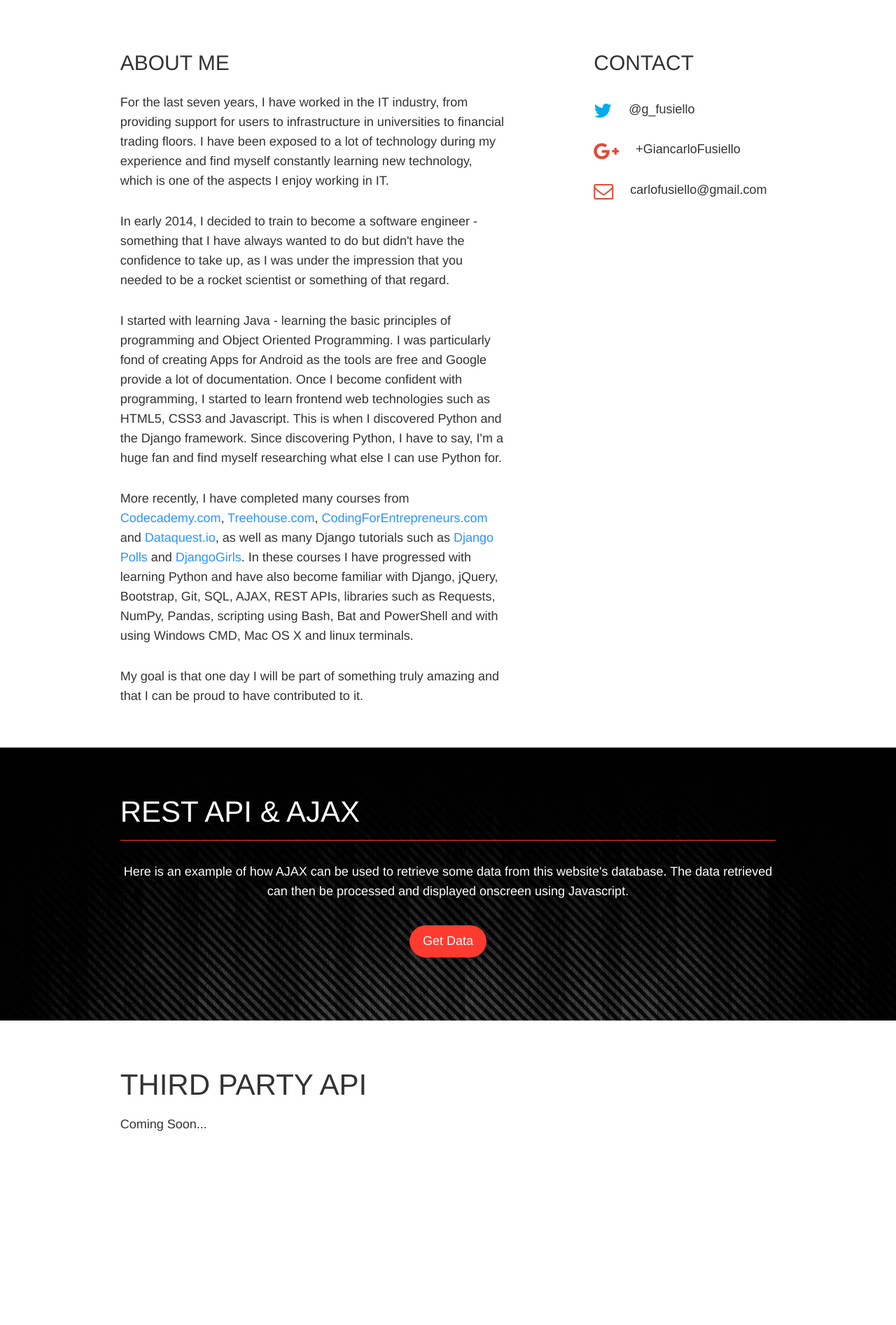
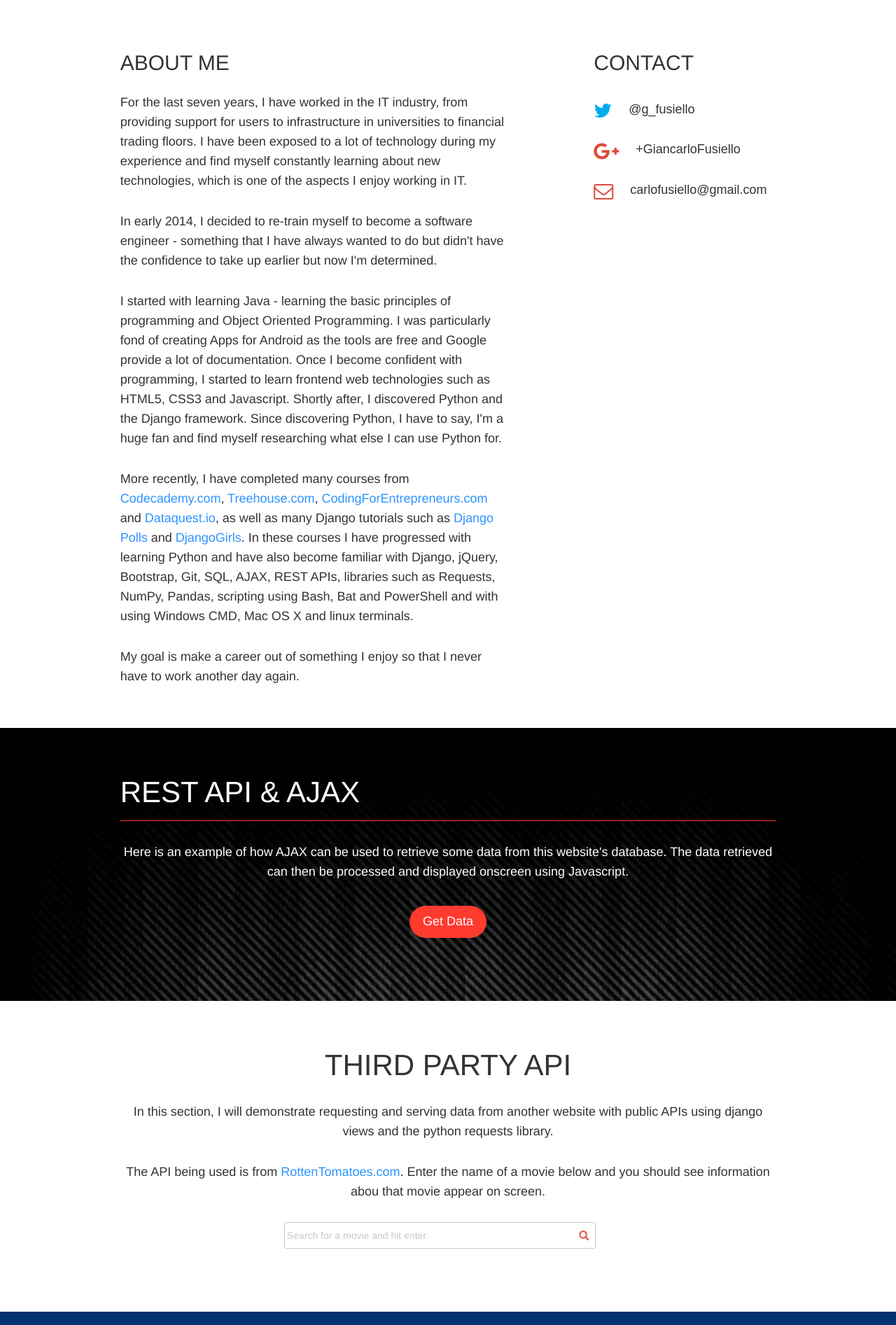
Before and after one commit to GiancarloFusiello/portfolio, a Django app: page / in a window 1280 px wide. Shown: the part 542-2435 px from the top of the page at 70% size. Run offline with Django 3.2, Linux system fonts and the light colour scheme; some libraries are stand-ins or nearby versions; some web fonts are replaced.

Commit message:
Added api form view. amended colors of other sections.

```diff
--- a/assets/css/get_shit_done.css
+++ b/assets/css/get_shit_done.css
@@ -393,7 +393,8 @@
 }
 
 .input-group .form-control:first-child, .input-group-addon:first-child, .input-group-btn:first-child > .btn, .input-group-btn:first-child > .dropdown-toggle, .input-group-btn:last-child > .btn:not(:last-child):not(.dropdown-toggle) {
-    border-right: 0 none;
+    /* Custumised setting by Giancarlo Fusiello */
+    /*border-right: 0 none;*/
 }
 .input-group .form-control:last-child, .input-group-addon:last-child, .input-group-btn:last-child > .btn, .input-group-btn:last-child > .dropdown-toggle, .input-group-btn:first-child > .btn:not(:first-child) {
     border-left: 0 none;
--- a/assets/css/styles.css
+++ b/assets/css/styles.css
@@ -79,6 +79,37 @@
 .remove-decoration {
     text-decoration: none !important;
     color: #333;
+}
+
+/* add glowing blue highlight for input boxes */
+input[type=text], textarea {
+  -webkit-transition: all 0.30s ease-in-out;
+  -moz-transition: all 0.30s ease-in-out;
+  -ms-transition: all 0.30s ease-in-out;
+  -o-transition: all 0.30s ease-in-out;
+  outline: none;
+  border: 1px solid #c8c8c8;
+}
+
+input[type=text]:focus, textarea:focus {
+  box-shadow: 0 0 5px rgba(81, 203, 238, 1);
+  border: 1px solid rgba(81, 203, 238, 1);
+}
+
+input::-webkit-input-placeholder {
+   color: #c8c8c8 !important;
+}
+
+input:-moz-placeholder { /* Firefox 18- */
+   color: #c8c8c8 !important;
+}
+
+input::-moz-placeholder {  /* Firefox 19+ */
+   color: #c8c8c8 !important;
+}
+
+input:-ms-input-placeholder {
+   color: #c8c8c8 !important;
 }
 
 
@@ -452,13 +483,12 @@
     border-bottom: 1px solid #FF3B30;
 }
 
-.ajax-replacement-wrapper {
+#ajax-replacement-wrapper {
     display: none;
 }
 
 .ajax-btn {
     color: #fff;
-    border-color: #fff;
     margin: 25px auto 40px;
     font-size: 18px;
 }
@@ -478,10 +508,58 @@
 *********/
 
 .section-api {
-    background-color: #FFFFFF;
-    color: #333;
-    height: 800px;
+    background-color: #FFF;
 }
+
+#api-title {
+    margin-bottom: 40px;
+}
+
+#custom-search-input {
+        margin:0;
+        margin-top: 30px;
+        padding: 0;
+}
+
+#custom-search-input .search-query {
+    padding-right: 3px;
+    padding-right: 4px \9;
+    padding-left: 3px;
+    padding-left: 4px \9;
+    /* IE7-8 doesn't have border-radius, so don't indent the padding */
+
+    margin-bottom: 0;
+    -webkit-border-radius: 3px;
+    -moz-border-radius: 3px;
+    border-radius: 3px;
+}
+
+#custom-search-input button {
+    border: 0;
+    background: none;
+    /** belows styles are working good */
+    padding: 2px 5px;
+    margin-top: 2px;
+    position: relative;
+    left: -28px;
+    /* IE7-8 doesn't have border-radius, so don't indent the padding */
+    margin-bottom: 0;
+    -webkit-border-radius: 3px;
+    -moz-border-radius: 3px;
+    border-radius: 3px;
+    color:#D9230F;
+}
+
+.search-query:focus + button {
+    z-index: 3;
+}
+
+#api-form {
+    margin-bottom: 40px;
+}
+
+
+
 
 
 
@@ -490,7 +568,7 @@
 *********/
 
 .section-data {
-    background-color: #FF3B30;
+    background-color: #003171;
     height: 800px;
 }
 
@@ -500,8 +578,7 @@
 *********/
 
 .section-machine {
-    background-color: #f4f379;
-    color: #333;
+    background-color: #03A678;
     height: 800px;
 }
 
--- a/home/templates/home/home.html
+++ b/home/templates/home/home.html
@@ -62,8 +62,8 @@
         *********/
         $(document).ready(function(){
 
-            var wrapper = $('.ajax-wrapper');
-            var replacementWrapper = $('.ajax-replacement-wrapper');
+            var wrapper = $('#ajax-wrapper');
+            var replacementWrapper = $('#ajax-replacement-wrapper');
             var getFeed = true; // Used to toggle AJAX
             var carousel = $('#ajax-carousel');
             var carText = $('#carousel-text');
@@ -127,21 +127,21 @@
                     <h4 class="header-text text-left title-padding">About Me</h4>
 
                     <p>
-                        For the last seven years, I have worked in the IT industry, from providing support for users to infrastructure in universities to financial trading floors. I have been exposed to a lot of technology during my experience and find myself constantly learning new technology, which is one of the aspects I enjoy working in IT.</p>
+                        For the last seven years, I have worked in the IT industry, from providing support for users to infrastructure in universities to financial trading floors. I have been exposed to a lot of technology during my experience and find myself constantly learning about new technologies, which is one of the aspects I enjoy working in IT.</p>
 
                     <p>
-                        In early 2014, I decided to train to become a software engineer - something that I have always wanted to do but didn't have the confidence to take up, as I was under the impression that you needed to be a rocket scientist or something of that regard.
+                        In early 2014, I decided to re-train myself to become a software engineer - something that I have always wanted to do but didn't have the confidence to take up earlier but now I'm determined.
                     </p>
 
                     <p>
-                        I started with learning Java - learning the basic principles of programming and Object Oriented Programming. I was particularly fond of creating Apps for Android as the tools are free and Google provide a lot of documentation. Once I become confident with programming, I started to learn frontend web technologies such as HTML5, CSS3 and Javascript. This is when I discovered Python and the Django framework. Since discovering Python, I have to say, I'm a huge fan and find myself researching what else I can use Python for.
+                        I started with learning Java - learning the basic principles of programming and Object Oriented Programming. I was particularly fond of creating Apps for Android as the tools are free and Google provide a lot of documentation. Once I become confident with programming, I started to learn frontend web technologies such as HTML5, CSS3 and Javascript. Shortly after, I discovered Python and the Django framework. Since discovering Python, I have to say, I'm a huge fan and find myself researching what else I can use Python for.
                     </p>
                     <p>
                     More recently, I have completed many courses from <a target="_blank" href="https://www.codecademy.com/">Codecademy.com</a>, <a target="_blank" href="https://teamtreehouse.com/">Treehouse.com</a>, <a target="_blank" href="https://codingforentrepreneurs.com/">CodingForEntrepreneurs.com</a> and  <a target="_blank" href="https://www.dataquest.io/">Dataquest.io</a>, as well as many Django tutorials such as <a target="_blank" href="https://docs.djangoproject.com/en/1.8/intro/tutorial01/">Django Polls</a> and <a target="_blank" href="http://tutorial.djangogirls.org/">DjangoGirls</a>. In these courses I have progressed with learning Python and have also become familiar with Django, jQuery, Bootstrap, Git, SQL, AJAX, REST APIs, libraries such as Requests, NumPy, Pandas, scripting using Bash, Bat and PowerShell and with using Windows CMD, Mac OS X and linux terminals.
                     </p>
 
                     <p>
-                        My goal is that one day I will be part of something truly amazing and that I can be proud to have contributed to it.
+                        My goal is make a career out of something I enjoy so that I never have to work another day again.
                     </p>
                 </div>
 
@@ -174,7 +174,7 @@
 
                     <h4 class="header-text title-padding white-text large-title" id="ajax-title">REST API & Ajax</h4>
 
-                    <div class="ajax-wrapper text-center">
+                    <div id="ajax-wrapper" class="text-center">
 
                         <p>Here is an example of how AJAX can be used to retrieve some data from this website's database. The data retrieved can then be processed and displayed onscreen using Javascript.</p>
 
@@ -182,7 +182,7 @@
 
                     </div>
 
-                    <div class="ajax-replacement-wrapper text-center">
+                    <div id="ajax-replacement-wrapper" class="text-center">
 
                         <div id="ajax-carousel" class="carousel slide loading-section-wrapper" data-ride="carousel">
 
@@ -232,9 +232,34 @@
             <div class="row section-padding">
                 <div class="col-md-10 col-md-offset-1">
 
-                    <h4 class="header-text title-padding large-title" id="api-title">Third Party API</h4>
+                    <h4 class="header-text title-padding large-title text-center" id="api-title">Third Party API</h4>
 
-                    <p>Coming Soon...</p>
+                    <div id="api-wrapper" class="text-center">
+
+                        <p>In this section, I will demonstrate requesting and serving data from another website with public APIs using django views and the python requests library.</p>
+
+                        <p>The API being used is from <a target="_blank" href="http://www.rottentomatoes.com/">RottenTomatoes.com</a>. Enter the name of a movie below and you should see information abou that movie appear on screen.</p>
+
+                        <form id="api-form" action="" method="POST" role="search">
+                            {% csrf_token %}
+                            <div id="custom-search-input">
+                                <div class="input-group col-md-6 col-md-offset-3">
+                                  <input type="text" class="search-query form-control" placeholder="Search for a movie and hit enter" />
+                                    <span class="input-group-btn">
+                                        <button class="btn btn-danger" type="submit">
+                                            <span class="glyphicon glyphicon-search"></span>
+                                        </button>
+                                    </span>
+                                </div>
+                            </div>
+                        </form>
+
+                    </div>
+
+                    <div id="api-replacement-wrapper" class="text-center">
+
+
+                    </div>
 
                 </div>
             </div>
@@ -259,12 +284,12 @@
     <!-- /DATA ANALYSIS SECTION -->
 
     <!-- MACHINE LEARNING SECTION-->
-    <section class="section section-machine">
+    <section class="section section-machine white-text">
         <div class="container">
             <div class="row section-padding">
                 <div class="col-md-10 col-md-offset-1">
 
-                    <h4 class="header-text title-padding large-title" id="machine-title">Machine Learning</h4>
+                    <h4 class="header-text title-padding large-title white-text" id="machine-title">Machine Learning</h4>
 
                     <p>Coming Soon...</p>
 
--- a/home/views.py
+++ b/home/views.py
@@ -8,8 +8,9 @@
 class HomeView(TemplateView):
     template_name = 'home/home.html'
 
-    # def get(self, request, *args, **kwargs):
-    #     if request.is_ajax():
+    def post(self):
+
+        return
 
 
 class ImagesListAPIView(ListAPIView):
```
